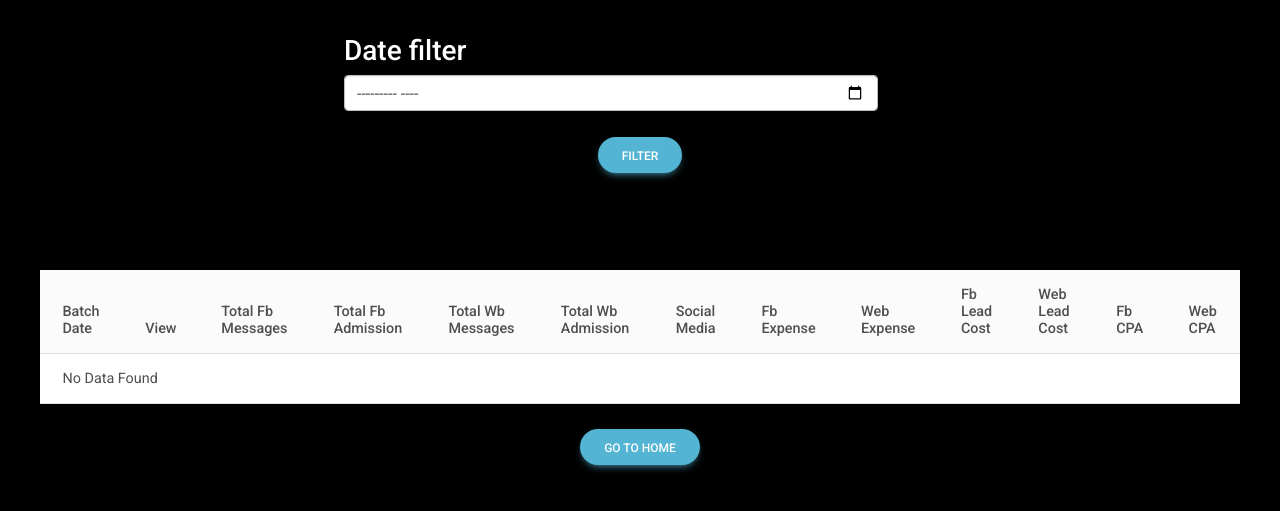
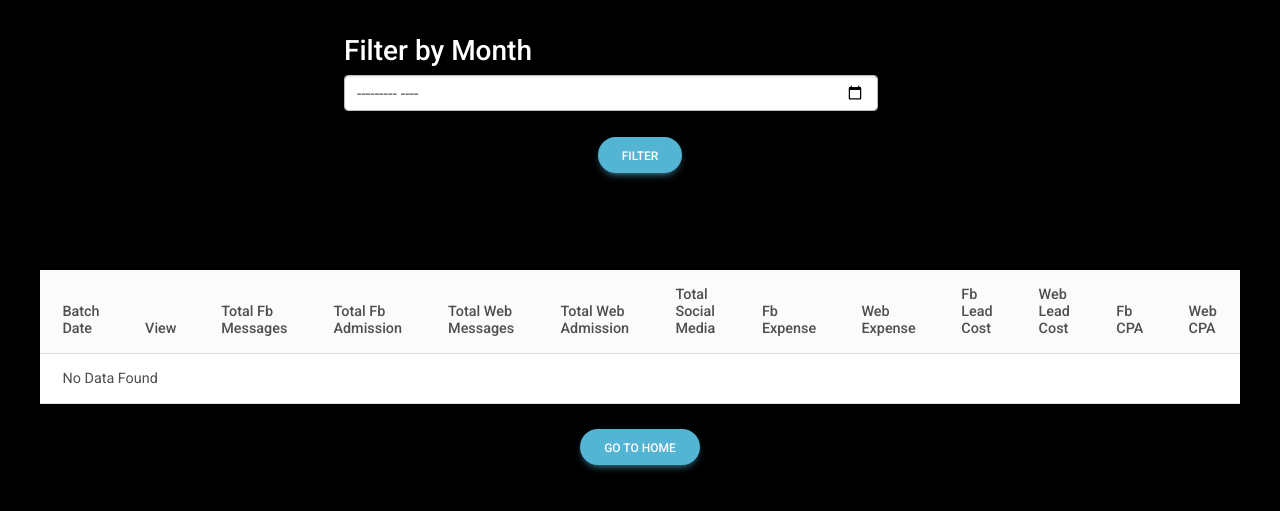
Before and after one commit to kavyashree2023/english_partner, a Django app: page /viewer in a window 1280 px wide; the page is wider, and only the part inside the window is pictured. Shown: the top 511 px of that part. Run offline with Django 4.2, Linux system fonts and the light colour scheme; the visitor is signed in with stand-in values (Sample User, id 1); data that the repository does not hold is empty; some libraries are stand-ins or nearby versions.

Commit message:
month filter and social media table name

```diff
--- a/counsellorApp/templates/home/total.html
+++ b/counsellorApp/templates/home/total.html
@@ -68,7 +68,7 @@
                       margin-left: 160px;
                     }
                   }
-                </style>Date filter</h3>
+                </style>Filter by Month</h3>
               <input type="month" name="month" id="date" class="form-control">
             </div>
           </div>
@@ -95,9 +95,9 @@
           <th>View</th>
           <th>Total Fb Messages</th>
           <th>Total Fb Admission</th>
-          <th>Total Wb Messages</th>
-          <th>Total Wb Admission</th>
-          <th>Social Media</th>
+          <th>Total Web Messages</th>
+          <th>Total Web Admission</th>
+          <th>Total Social Media</th>
           <th>Fb Expense</th>
           <th>Web Expense</th>
           <th>Fb Lead Cost</th>
```
